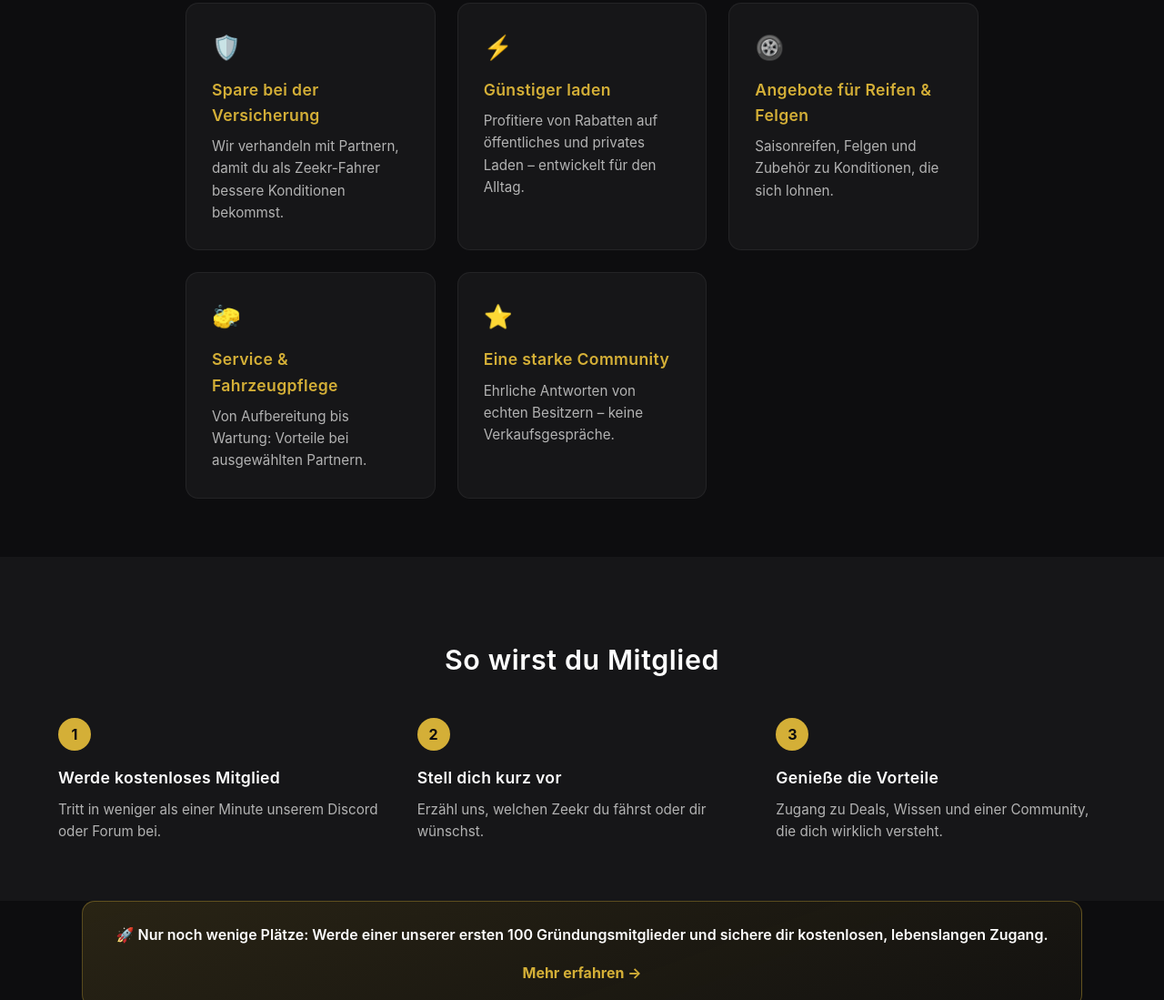
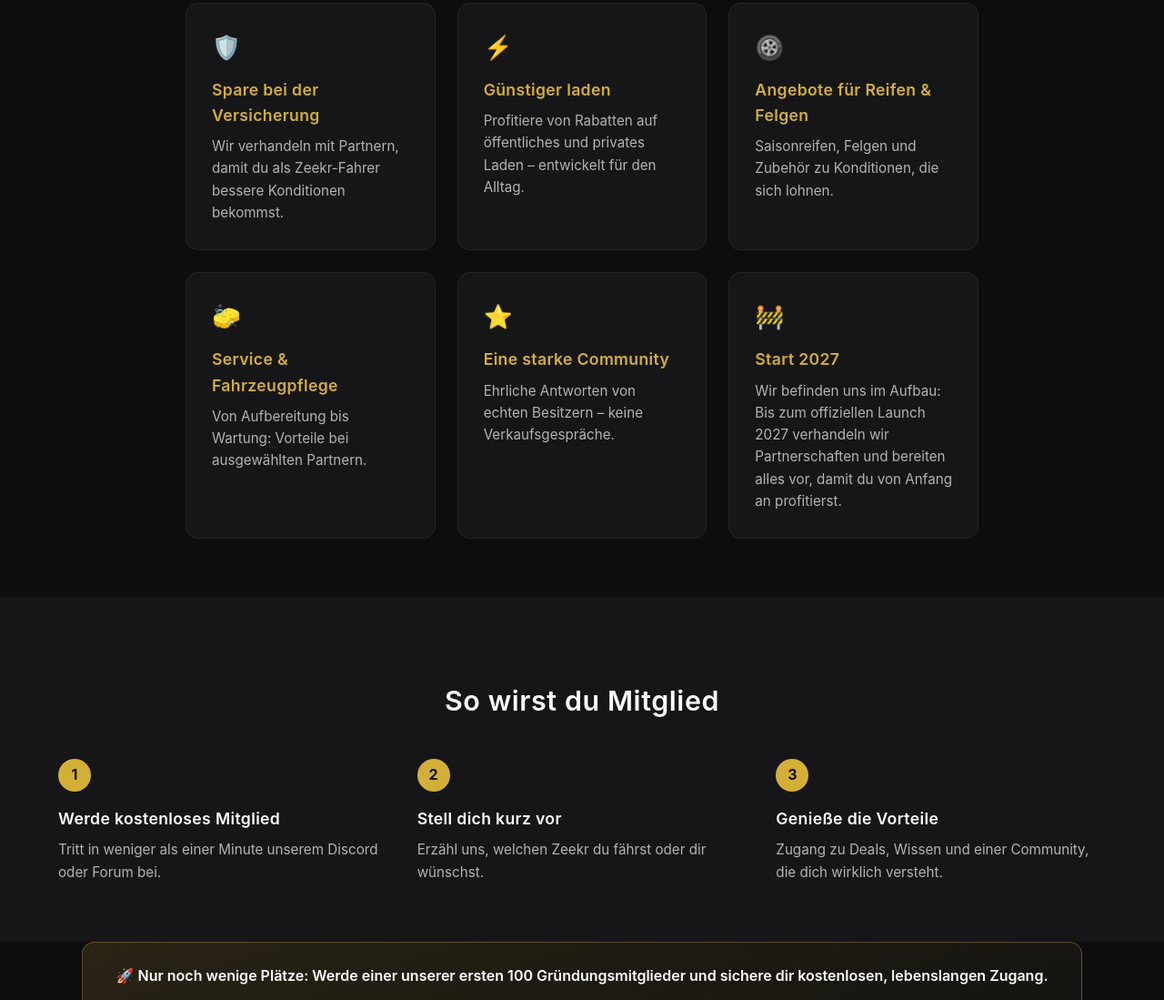
Before and after one commit to dave333/zeekrclub.de, a plain HTML site: page index.html in a window 1280 px wide. Shown: the part 903-2002 px from the top of the page at 91% size. Drawn offline with Linux system fonts and the light colour scheme.

Commit message:
Lägg till sjätte fördelskort: Start 2027

```diff
--- a/index.html
+++ b/index.html
@@ -93,6 +93,11 @@
         <div class="t-benefit-icon">⭐</div>
         <h3 data-i18n="benefits.card5.title">Eine starke Community</h3>
         <p data-i18n="benefits.card5.text">Ehrliche Antworten von echten Besitzern – keine Verkaufsgespräche.</p>
+      </div>
+      <div class="t-benefit-card">
+        <div class="t-benefit-icon">🚧</div>
+        <h3 data-i18n="benefits.card6.title">Start 2027</h3>
+        <p data-i18n="benefits.card6.text">Wir befinden uns im Aufbau: Bis zum offiziellen Launch 2027 verhandeln wir Partnerschaften und bereiten alles vor, damit du von Anfang an profitierst.</p>
       </div>
     </div>
   </section>
--- a/script.js
+++ b/script.js
@@ -29,6 +29,8 @@ const translations = {
     "benefits.card4.text": "Von Aufbereitung bis Wartung: Vorteile bei ausgewählten Partnern.",
     "benefits.card5.title": "Eine starke Community",
     "benefits.card5.text": "Ehrliche Antworten von echten Besitzern – keine Verkaufsgespräche.",
+    "benefits.card6.title": "Start 2027",
+    "benefits.card6.text": "Wir befinden uns im Aufbau: Bis zum offiziellen Launch 2027 verhandeln wir Partnerschaften und bereiten alles vor, damit du von Anfang an profitierst.",
     "steps.heading": "So wirst du Mitglied",
     "steps.item1.title": "Werde kostenloses Mitglied",
     "steps.item1.text": "Tritt in weniger als einer Minute unserem Discord oder Forum bei.",
@@ -143,6 +145,8 @@ const translations = {
     "benefits.card4.text": "From detailing to maintenance: perks with selected partners.",
     "benefits.card5.title": "A strong community",
     "benefits.card5.text": "Honest answers from real owners – no sales pitches.",
+    "benefits.card6.title": "Launching 2027",
+    "benefits.card6.text": "We're currently building: until our official launch in 2027, we're negotiating partnerships and laying the groundwork so you benefit from day one.",
     "steps.heading": "How to become a member",
     "steps.item1.title": "Become a free member",
     "steps.item1.text": "Join our Discord or forum in under a minute.",
```
